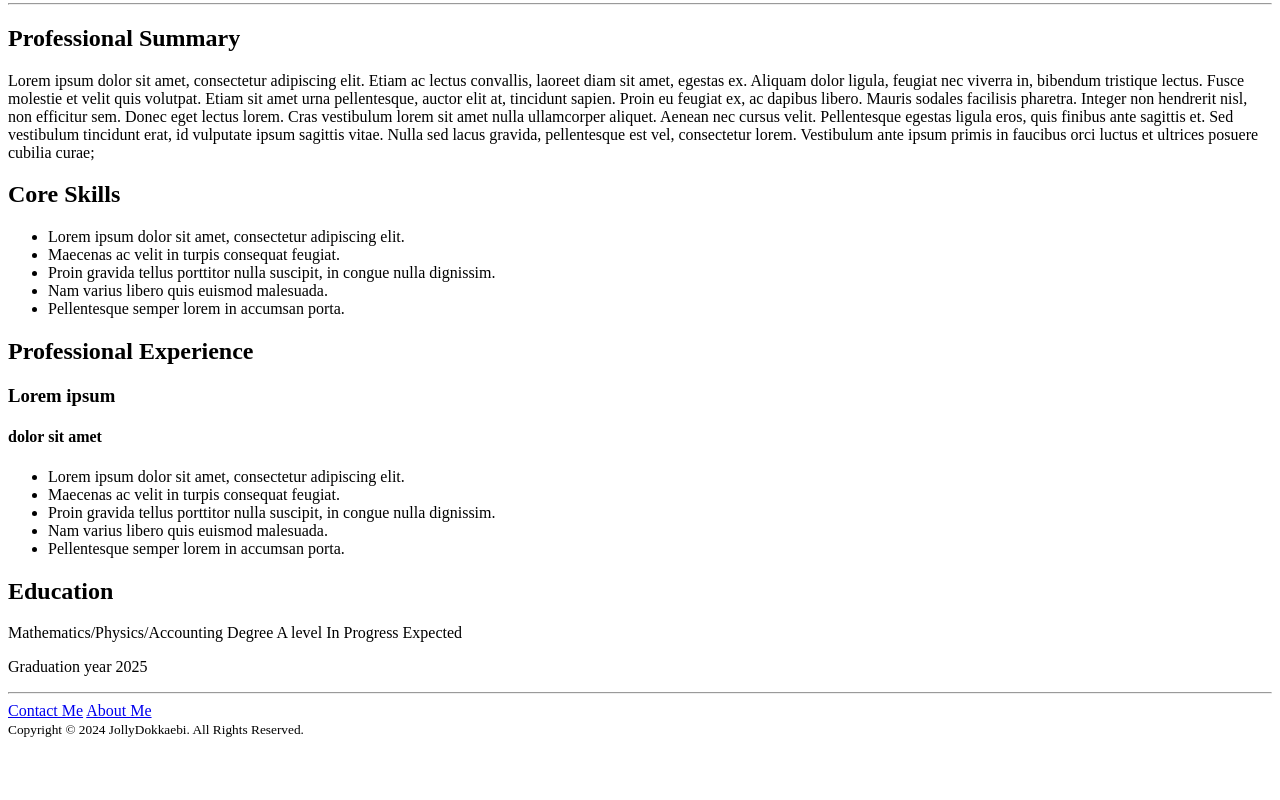
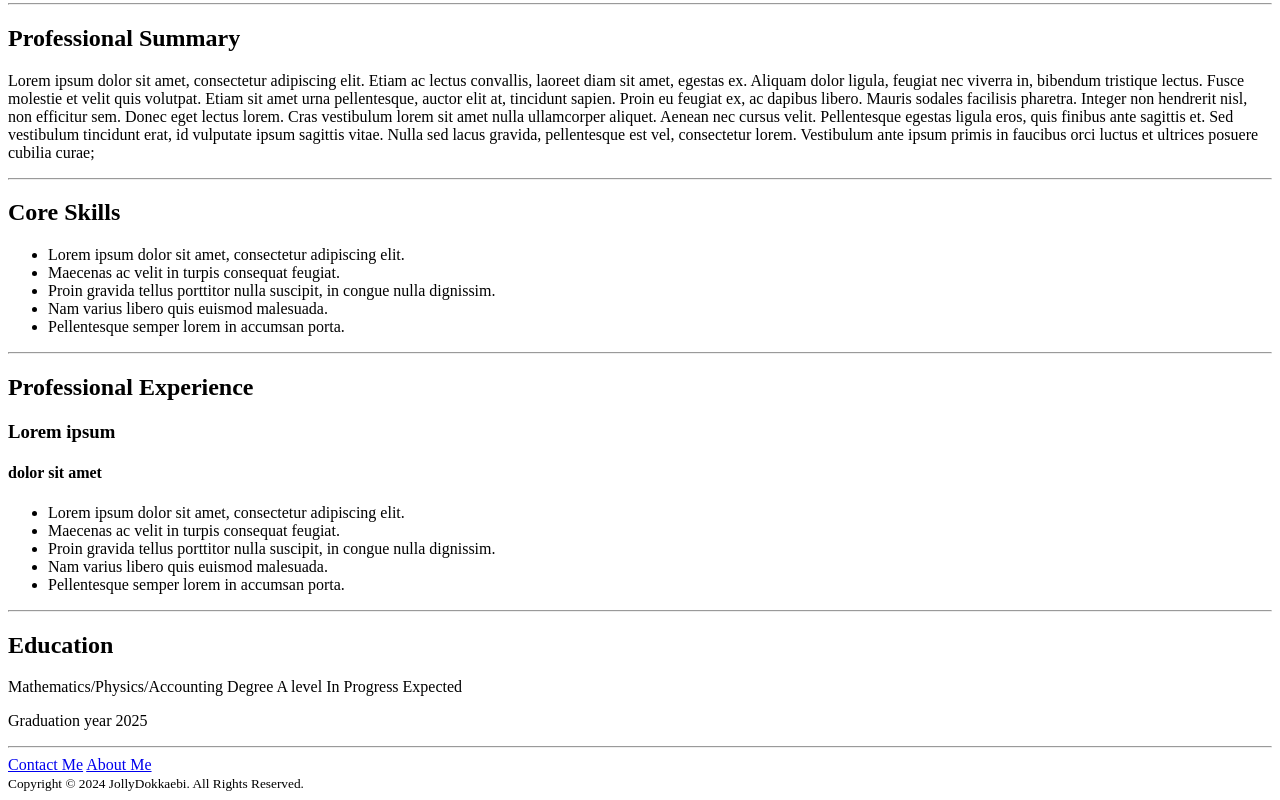
Before and after one commit to JollyDokkaebi/Resume, a plain HTML site: page index.html in a window 1280 px wide. Shown: the part 348-1148 px from the top of the page. Before the commit the page ends 1094 px from the top, so only its background shows below. Drawn offline with Linux system fonts and the light colour scheme.

Commit message:
Add files via upload

```diff
--- a/index.html
+++ b/index.html
@@ -12,14 +12,17 @@
 
     <h2>Professional Summary</h2>
         <p>Lorem ipsum dolor sit amet, consectetur adipiscing elit. Etiam ac lectus convallis, laoreet diam sit amet, egestas ex. Aliquam dolor ligula, feugiat nec viverra in, bibendum tristique lectus. Fusce molestie et velit quis volutpat. Etiam sit amet urna pellentesque, auctor elit at, tincidunt sapien. Proin eu feugiat ex, ac dapibus libero. Mauris sodales facilisis pharetra. Integer non hendrerit nisl, non efficitur sem. Donec eget lectus lorem. Cras vestibulum lorem sit amet nulla ullamcorper aliquet. Aenean nec cursus velit. Pellentesque egestas ligula eros, quis finibus ante sagittis et. Sed vestibulum tincidunt erat, id vulputate ipsum sagittis vitae. Nulla sed lacus gravida, pellentesque est vel, consectetur lorem. Vestibulum ante ipsum primis in faucibus orci luctus et ultrices posuere cubilia curae;  </p>
-    <h2>Core Skills</h2>
+        <hr/>
+        <h2>Core Skills</h2>
         <ul>
             <li>Lorem ipsum dolor sit amet, consectetur adipiscing elit.</li>
             <li>Maecenas ac velit in turpis consequat feugiat.</li>
             <li>Proin gravida tellus porttitor nulla suscipit, in congue nulla dignissim.</li>
             <li>Nam varius libero quis euismod malesuada.</li>
             <li>Pellentesque semper lorem in accumsan porta.</li>
+
         </ul>
+        <hr/>
         <h2>Professional Experience</h2>
         <h3>Lorem ipsum</h3>
         <h4>dolor sit amet</h4>
@@ -30,16 +33,18 @@
             <li>Nam varius libero quis euismod malesuada.</li>
             <li>Pellentesque semper lorem in accumsan porta.</li>
         </ul>
-
+        <hr/>
     <h2>Education</h2>
     <p>Mathematics/Physics/Accounting Degree A level In Progress Expected</p>
     <p>Graduation year 2025</p>
     <hr/>
     <a href="./Contact info.html">Contact Me</a> <a href="./AboutPage.html">About Me</a>
+    <br/>
+    <footer>
+        <small>
+            Copyright © 2024 JollyDokkaebi. All Rights Reserved.
+        </small>
+    </footer>
 </body>
-<footer>
-    <small>
-        Copyright © 2024 JollyDokkaebi. All Rights Reserved.
-    </small>
-</footer>
+
 </html>
```
